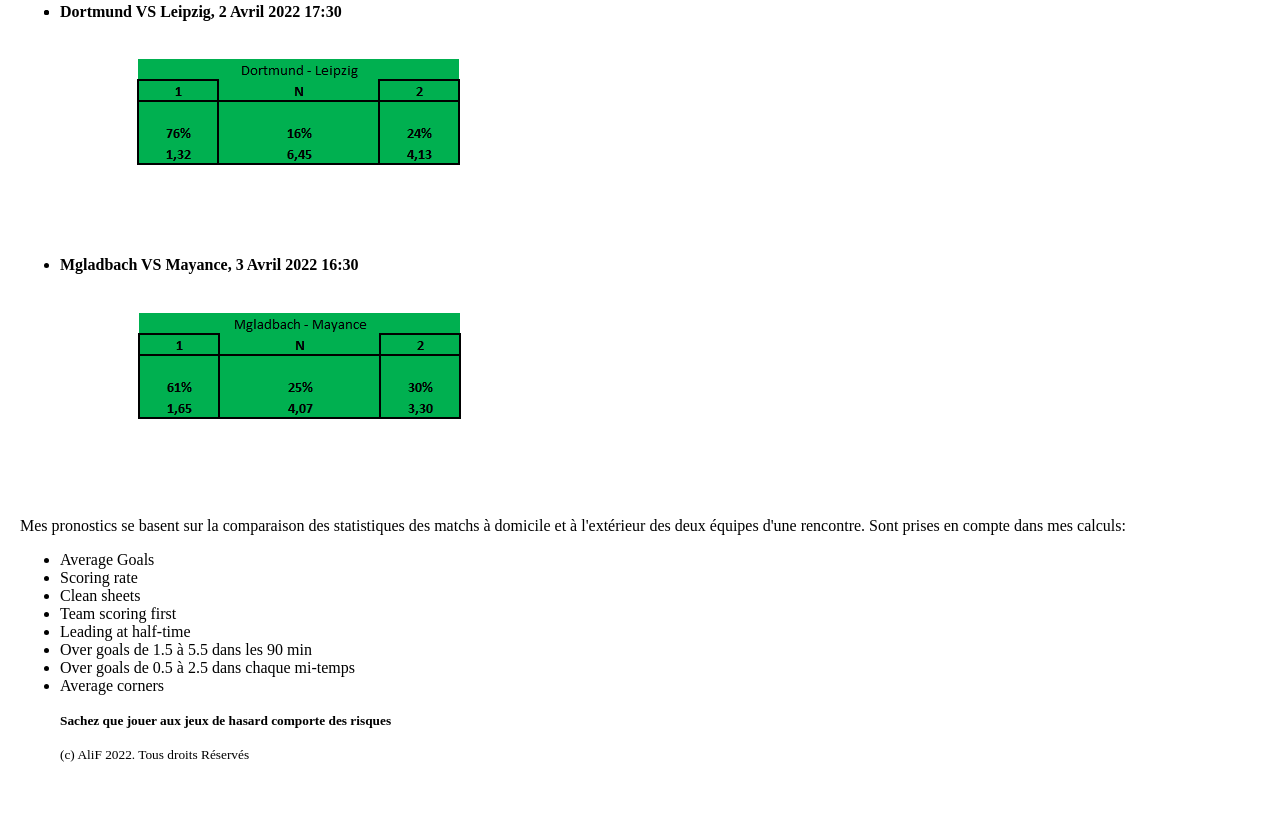
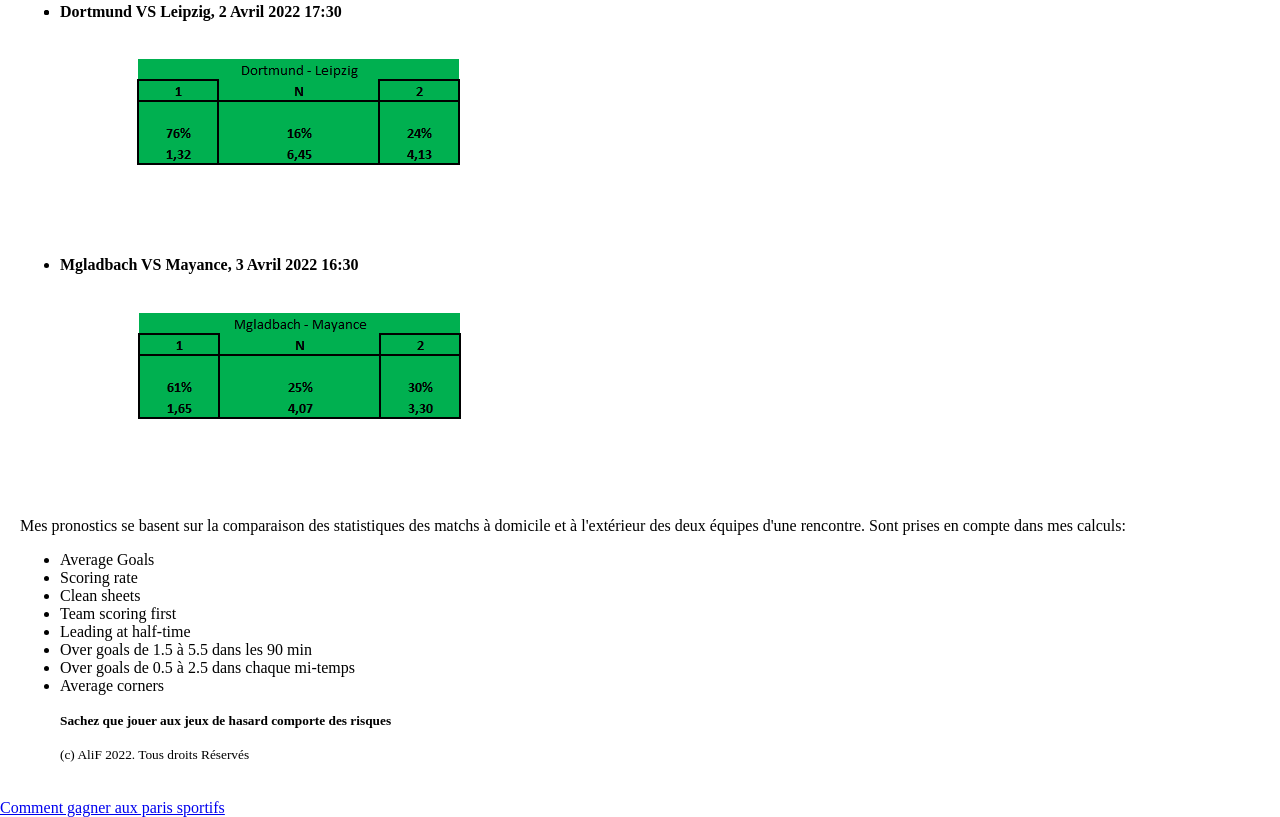
Before and after one commit to Faissoil22/pronosoir, a plain HTML site: page index.html in a window 1280 px wide. Shown: the part 2401-3218 px from the top of the page. Drawn offline with nearby package versions, Linux system fonts and the light colour scheme.

Commit message:
Update index.html

```diff
--- a/index.html
+++ b/index.html
@@ -12,6 +12,7 @@
     </head>
     <body>
         <div id="root"></div>
+        <a target="_blank" href="https://www.amazon.fr/gp/search?ie=UTF8&tag=mespronosduwe-21&linkCode=ur2&linkId=1c46747561ea7e41e4cb538cd41c243f&camp=1642&creative=6746&index=books&keywords=Paris sportifs">Comment gagner aux paris sportifs</a>
         <script src="./index.js" type="text/babel"></script>
     </body>
 </html>
```
